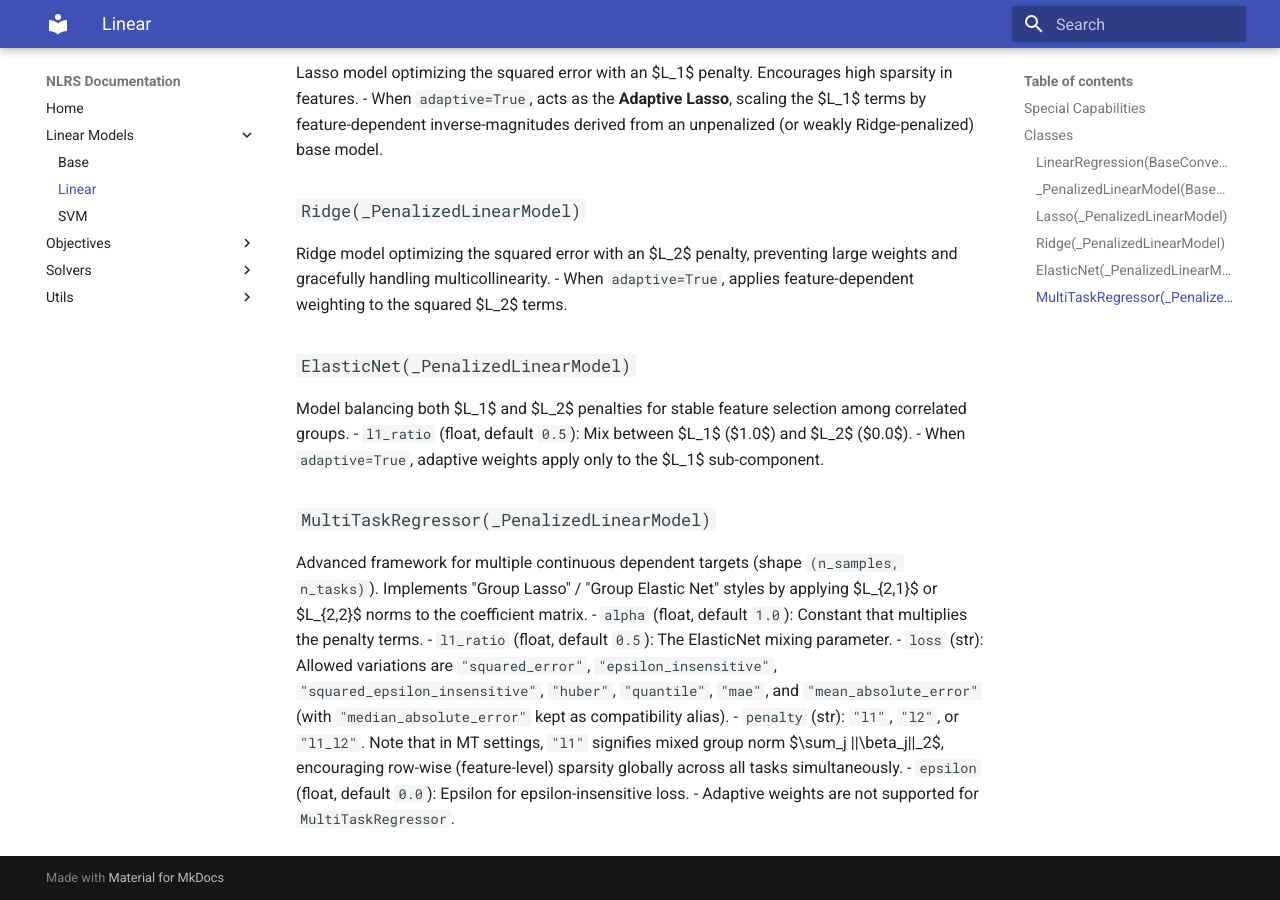
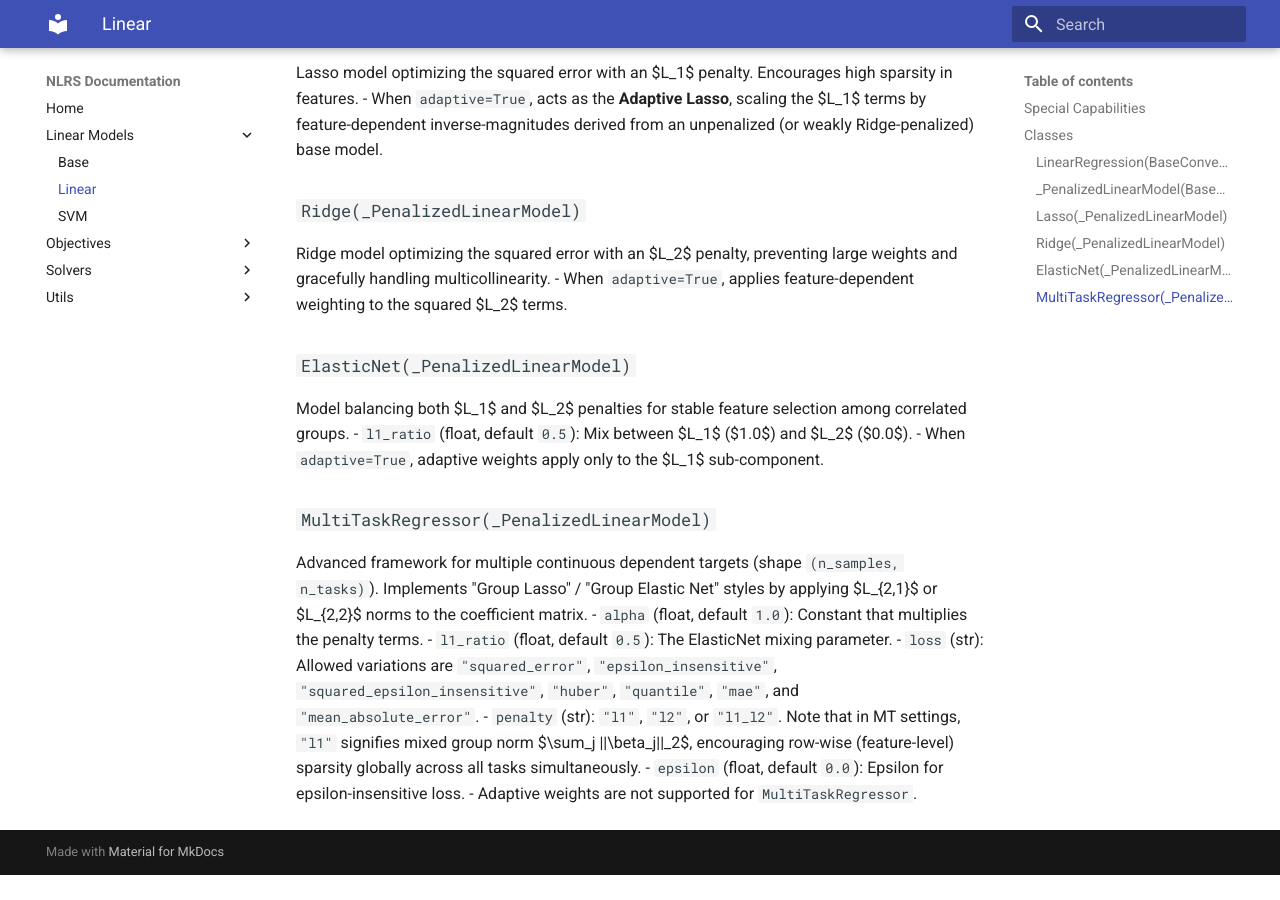
Before and after one commit to trholy/nlrs, an MkDocs documentation site: the page built from docs/linear_model/linear.md, in a window 1280 px wide and 900 px high, scrolled down 1031 px. Built offline with MkDocs 1.6.1 and Material for MkDocs 9.7.7, drawn with Linux system fonts in a browser that asks for light colours; after the commit the page ends 1906 px from its top, so only the background shows below that.

Commit message:
Removed artefacts from previous versions.

```diff
--- a/docs/linear_model/linear.md
+++ b/docs/linear_model/linear.md
@@ -46,7 +46,7 @@ Model balancing both $L_1$ and $L_2$ penalties for stable feature selection amon
 Advanced framework for multiple continuous dependent targets (shape `(n_samples, n_tasks)`). Implements "Group Lasso" / "Group Elastic Net" styles by applying $L_{2,1}$ or $L_{2,2}$ norms to the coefficient matrix.
 - `alpha` (float, default `1.0`): Constant that multiplies the penalty terms.
 - `l1_ratio` (float, default `0.5`): The ElasticNet mixing parameter.
-- `loss` (str): Allowed variations are `"squared_error"`, `"epsilon_insensitive"`, `"squared_epsilon_insensitive"`, `"huber"`, `"quantile"`, `"mae"`, and `"mean_absolute_error"` (with `"median_absolute_error"` kept as compatibility alias).
+- `loss` (str): Allowed variations are `"squared_error"`, `"epsilon_insensitive"`, `"squared_epsilon_insensitive"`, `"huber"`, `"quantile"`, `"mae"`, and `"mean_absolute_error"`.
 - `penalty` (str): `"l1"`, `"l2"`, or `"l1_l2"`. Note that in MT settings, `"l1"` signifies mixed group norm $\sum_j ||\beta_j||_2$, encouraging row-wise (feature-level) sparsity globally across all tasks simultaneously.
 - `epsilon` (float, default `0.0`): Epsilon for epsilon-insensitive loss.
 - Adaptive weights are not supported for `MultiTaskRegressor`.
```
Also changed, not shown: README.md (+1 -0 lines).
